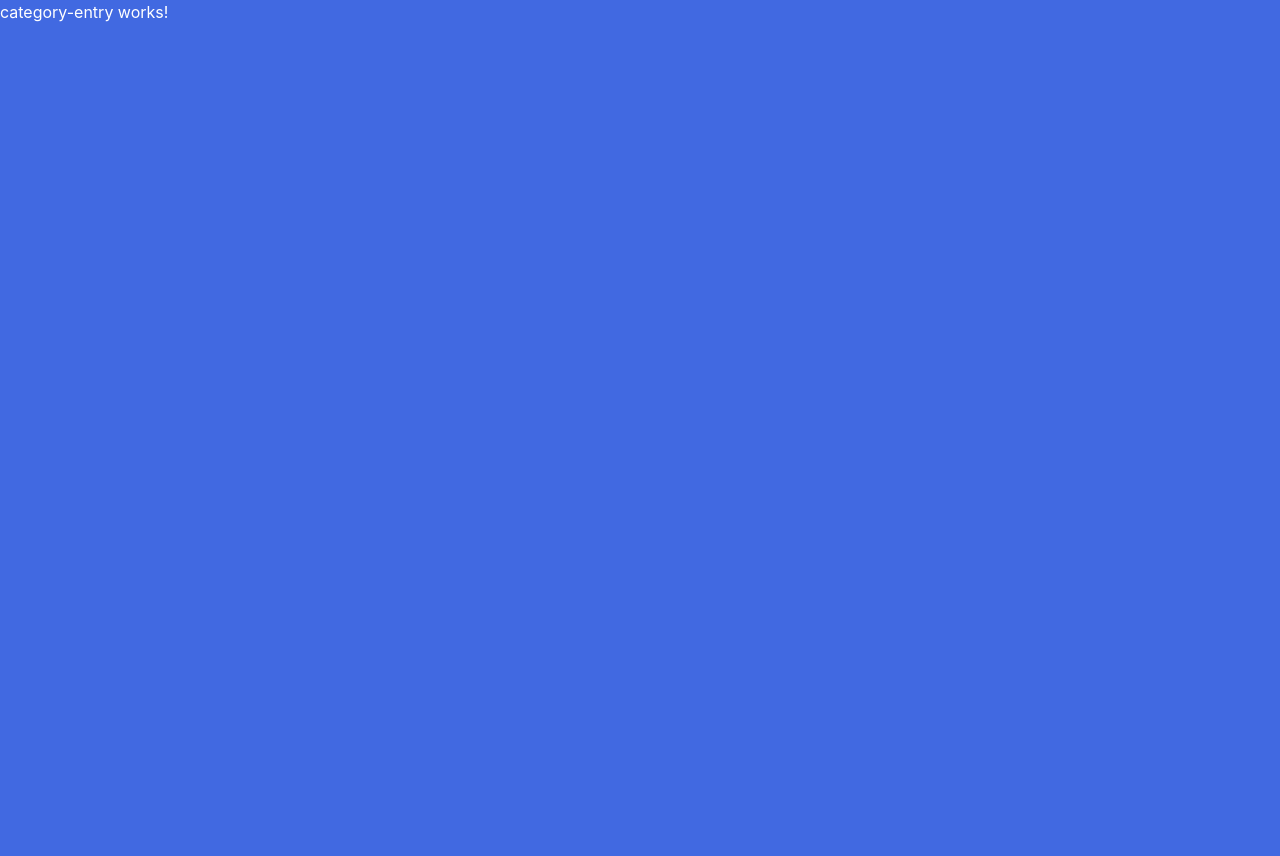
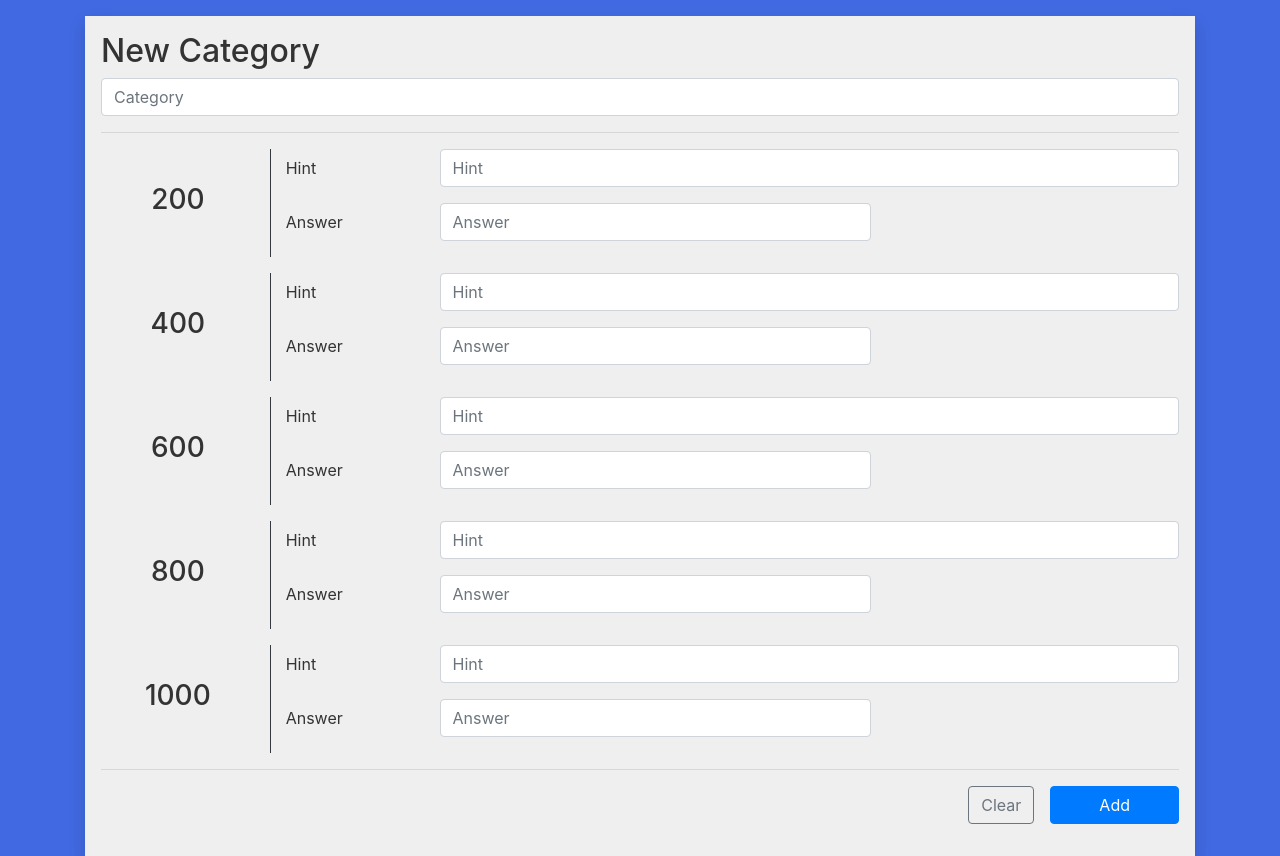
Before and after one commit to rubenitsky/ng-jeopardy, an Angular app: page /category in a window 1280 px wide. Before the commit the page ends 800 px from the top, so only its background shows below. Built offline with nearby package versions, Linux system fonts and the light colour scheme.

Commit message:
Add styling and form to category entry component

```diff
--- a/src/app/category-entry/category-entry.component.html
+++ b/src/app/category-entry/category-entry.component.html
@@ -1 +1,57 @@
-<p>category-entry works!</p>
+<div class="category-input-container container">
+  <div class="category-list">
+    <div class="row" *ngFor="let category of categoryList">
+      {{ category.label }}
+    </div>
+  </div>
+
+
+  <form class="shadow p-3" [formGroup]="categoryFormGroup" (ngSubmit)="addCategory(categoryFormGroup)">
+    <div class="form-group">
+      <div class="row mb-3">
+        <div class="col">
+          <h2>New Category</h2>
+          <input type="text"
+                 class="form-control"
+                 placeholder="Category"
+                 [formControl]="nameFormControl">
+        </div>
+      </div>
+      <hr>
+      <div class="row mb-3" *ngFor="let hintValue of HINT_VALUES">
+        <div class="d-flex col-2 border-right border-dark justify-content-center align-items-center">
+          <h3>{{hintValue}}</h3>
+        </div>
+        <div class="col-10">
+          <div class="form-group row">
+            <label for="hint-{{hintValue}}" class="col-sm-2 col-form-label">Hint</label>
+            <div class="col-sm-10">
+              <input id="hint-{{hintValue}}"
+                     type="text"
+                     class="form-control"
+                     placeholder="Hint"
+                     [formControl]="hintFormControl">
+            </div>
+          </div>
+          <div class="form-group row">
+            <label for="answer-{{hintValue}}" class="col-sm-2 col-form-label">Answer</label>
+            <div class="col-sm-6">
+              <input id="answer-{{hintValue}}"
+                     type="text"
+                     class="form-control"
+                     placeholder="Answer"
+                     [formControl]="answerFormControl">
+            </div>
+          </div>
+        </div>
+      </div>
+      <hr>
+      <div class="row">
+        <div class="d-flex col justify-content-end">
+          <button type="button" class="btn btn-outline-secondary mr-3">Clear</button>
+          <button type="submit" class="btn btn-primary px-5">Add</button>
+        </div>
+      </div>
+    </div>
+  </form>
+</div>
--- a/src/app/category-entry/category-entry.component.scss
+++ b/src/app/category-entry/category-entry.component.scss
@@ -0,0 +1,8 @@
+.category-input-container {
+  margin-top: 1em;
+
+  & form {
+    background-color: #efefef;
+    color: #333333;
+  }
+}
--- a/src/app/category-entry/category-entry.component.ts
+++ b/src/app/category-entry/category-entry.component.ts
@@ -1,4 +1,7 @@
 import { Component, OnInit } from '@angular/core';
+import {CATEGORY_COUNT, HintValues} from "../shared/enums";
+import {Category} from "../shared/category";
+import {FormArray, FormControl, FormGroup, Validators} from "@angular/forms";
 
 @Component({
   selector: 'app-category-entry',
@@ -7,9 +10,36 @@ import { Component, OnInit } from '@angular/core';
 })
 export class CategoryEntryComponent implements OnInit {
 
+  public CATEGORY_COUNT = CATEGORY_COUNT;
+  public HINT_VALUES = Object.keys(HintValues);
+
+  public categoryList: Array<Category> = [];
+
+
+  public nameFormControl = new FormControl('', [Validators.required]);
+  public hintFormControl = new FormControl('', [ Validators.required ]);
+  public answerFormControl = new FormControl('', [Validators.required ]);
+
+  public categoryHintsFormArray = new FormArray([
+    this.hintFormControl,
+    this.answerFormControl
+  ]);
+  public categoryFormGroup = new FormGroup({
+    'name': this.nameFormControl,
+    'hints': this.categoryHintsFormArray
+  });
+
   constructor() { }
 
   ngOnInit() {
   }
 
+  public addCategory(categoryFormGroup: FormGroup): void {
+    // if (categoryFormGroup.valid) {
+    //   const formValue = categoryFormGroup.value;
+    //   this.categoryList.push(new Category(formValue.name, formValue.hints))
+    //
+    // }
+  }
+
 }
```
